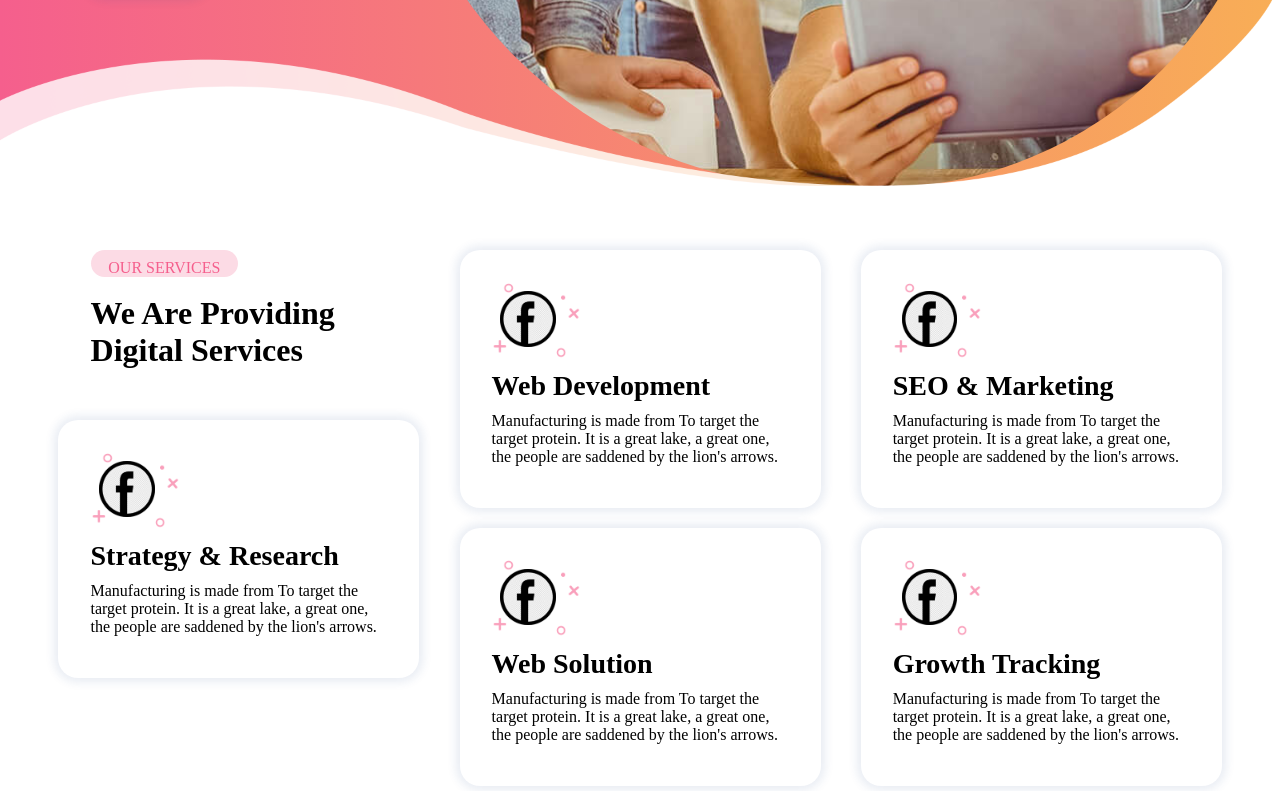
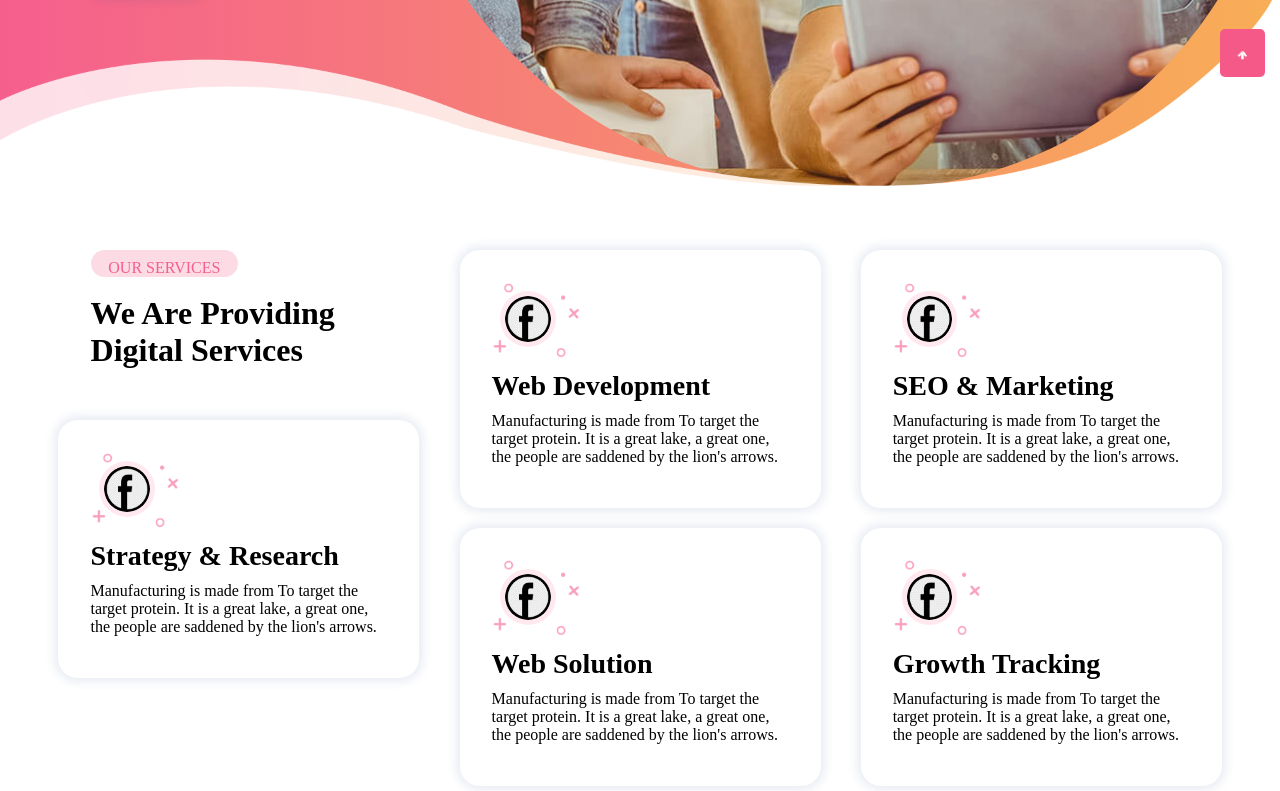
Before and after one commit to mianumar1111/samartheme2Copy, a plain HTML site: page index.html in a window 1280 px wide. Shown: the part 708-1499 px from the top of the page. Drawn offline with Linux system fonts and the light colour scheme.

Commit message:
Add files via upload

```diff
--- a/index.html
+++ b/index.html
@@ -11,6 +11,7 @@
 </head>
 
 <body>
+    <div class="scrolTop"><a href="#Sec1"><img src="arrow upward..png" alt=""></a></div>
     <div id="Sec1" class="section1">
         <div class="topNav">
             <div class="navtop">
--- a/style.css
+++ b/style.css
@@ -8,6 +8,18 @@
 a {
     text-decoration: none;
     color: white;
+}
+
+
+.scrolTop img{
+    position: fixed;
+    bottom: 15px;
+    right: 15px;
+    width: 45px;
+    z-index: 1;
+    background-color: #f55988;
+    border-radius: 5px;
+    padding: 0px;
 }
 
 .navtop {
@@ -287,6 +299,9 @@ a {
 
 .cardlogo img {
     width: 20%;
+    padding: 5px;
+    border-radius: 30px;
+    background-color: #ffafc747;
 }
 
 .cardHead {
@@ -530,7 +545,7 @@ a {
 }
 
 .imgBox img {
-    width: 100%;
+    width: 90%;
     height: 300px;
 }
 
@@ -1232,6 +1247,9 @@ a {
 
 
 @media (max-width: 580px) {
+    .NLLeft {
+        width: 100%;
+    }
 
     .tileSec1 {
         width: fit-content;
@@ -1299,6 +1317,8 @@ a {
 
 @media (max-width: 400px) {
 
+
+
     .sectionOptions6{
         flex-direction:column ;
     }
```
Also changed, not shown: arrow upward..png (added).
